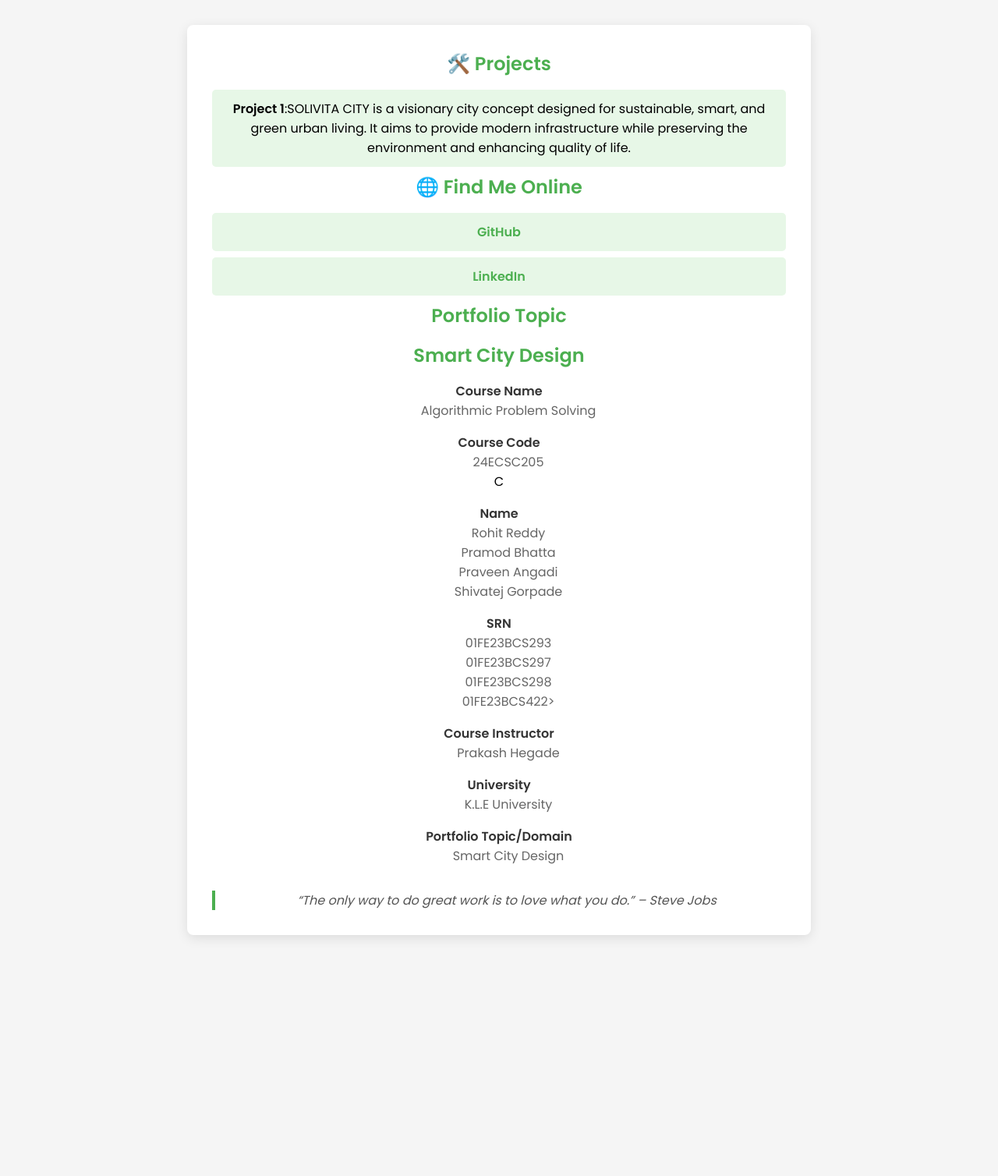
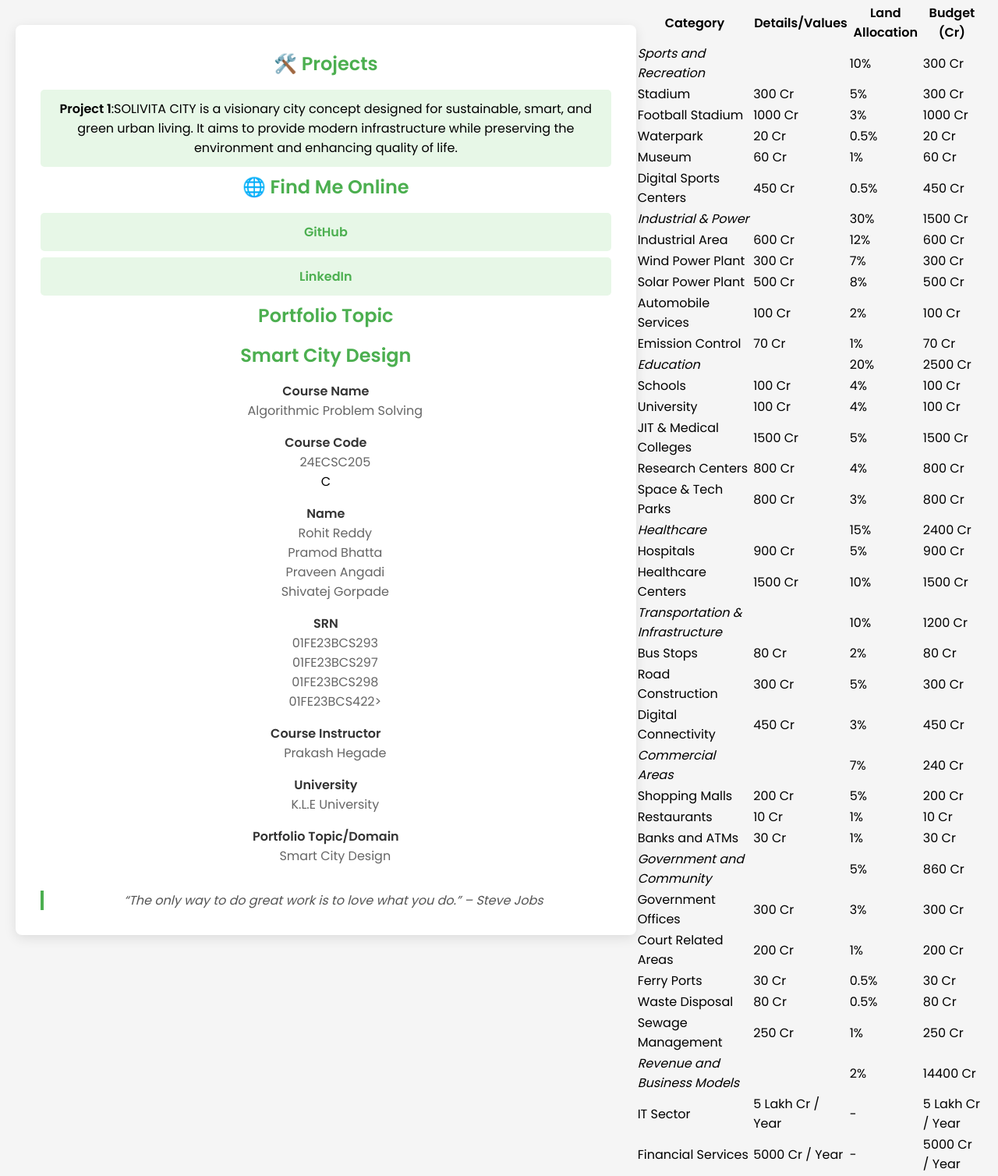
Before and after one commit to 01fe23bcs298/Github.io, a plain HTML site: page index.html in a window 1280 px wide. Shown: the part 18-1526 px from the top of the page at 78% size. Before the commit the page ends 1237 px from the top, so only its background shows below. Drawn offline with Linux system fonts and the light colour scheme.

Commit message:
Update index.html
Signed-off-by: Praveen <praveenangadi242@gmail.com>

```diff
--- a/index.html
+++ b/index.html
@@ -57,5 +57,281 @@
 
         <blockquote>“The only way to do great work is to love what you do.” – Steve Jobs</blockquote>
     </section>
-</body>
+
+
+<table>
+  <thead>
+    <tr>
+      <th>Category</th>
+      <th>Details/Values</th>
+      <th>Land Allocation</th>
+      <th>Budget (Cr)</th>
+    </tr>
+  </thead>
+  <tbody>
+    <tr>
+      <td><em>Sports and Recreation</em></td>
+      <td></td>
+      <td>10%</td>
+      <td>300 Cr</td>
+    </tr>
+    <tr>
+      <td>Stadium</td>
+      <td>300 Cr</td>
+      <td>5%</td>
+      <td>300 Cr</td>
+    </tr>
+    <tr>
+      <td>Football Stadium</td>
+      <td>1000 Cr</td>
+      <td>3%</td>
+      <td>1000 Cr</td>
+    </tr>
+    <tr>
+      <td>Waterpark</td>
+      <td>20 Cr</td>
+      <td>0.5%</td>
+      <td>20 Cr</td>
+    </tr>
+    <tr>
+      <td>Museum</td>
+      <td>60 Cr</td>
+      <td>1%</td>
+      <td>60 Cr</td>
+    </tr>
+    <tr>
+      <td>Digital Sports Centers</td>
+      <td>450 Cr</td>
+      <td>0.5%</td>
+      <td>450 Cr</td>
+    </tr>
+    <tr>
+      <td><em>Industrial & Power</em></td>
+      <td></td>
+      <td>30%</td>
+      <td>1500 Cr</td>
+    </tr>
+    <tr>
+      <td>Industrial Area</td>
+      <td>600 Cr</td>
+      <td>12%</td>
+      <td>600 Cr</td>
+    </tr>
+    <tr>
+      <td>Wind Power Plant</td>
+      <td>300 Cr</td>
+      <td>7%</td>
+      <td>300 Cr</td>
+    </tr>
+    <tr>
+      <td>Solar Power Plant</td>
+      <td>500 Cr</td>
+      <td>8%</td>
+      <td>500 Cr</td>
+    </tr>
+    <tr>
+      <td>Automobile Services</td>
+      <td>100 Cr</td>
+      <td>2%</td>
+      <td>100 Cr</td>
+    </tr>
+    <tr>
+      <td>Emission Control</td>
+      <td>70 Cr</td>
+      <td>1%</td>
+      <td>70 Cr</td>
+    </tr>
+    <tr>
+      <td><em>Education</em></td>
+      <td></td>
+      <td>20%</td>
+      <td>2500 Cr</td>
+    </tr>
+    <tr>
+      <td>Schools</td>
+      <td>100 Cr</td>
+      <td>4%</td>
+      <td>100 Cr</td>
+    </tr>
+    <tr>
+      <td>University</td>
+      <td>100 Cr</td>
+      <td>4%</td>
+      <td>100 Cr</td>
+    </tr>
+    <tr>
+      <td>JIT & Medical Colleges</td>
+      <td>1500 Cr</td>
+      <td>5%</td>
+      <td>1500 Cr</td>
+    </tr>
+    <tr>
+      <td>Research Centers</td>
+      <td>800 Cr</td>
+      <td>4%</td>
+      <td>800 Cr</td>
+    </tr>
+    <tr>
+      <td>Space & Tech Parks</td>
+      <td>800 Cr</td>
+      <td>3%</td>
+      <td>800 Cr</td>
+    </tr>
+    <tr>
+      <td><em>Healthcare</em></td>
+      <td></td>
+      <td>15%</td>
+      <td>2400 Cr</td>
+    </tr>
+    <tr>
+      <td>Hospitals</td>
+      <td>900 Cr</td>
+      <td>5%</td>
+      <td>900 Cr</td>
+    </tr>
+    <tr>
+      <td>Healthcare Centers</td>
+      <td>1500 Cr</td>
+      <td>10%</td>
+      <td>1500 Cr</td>
+    </tr>
+    <tr>
+      <td><em>Transportation & Infrastructure</em></td>
+      <td></td>
+      <td>10%</td>
+      <td>1200 Cr</td>
+    </tr>
+    <tr>
+      <td>Bus Stops</td>
+      <td>80 Cr</td>
+      <td>2%</td>
+      <td>80 Cr</td>
+    </tr>
+    <tr>
+      <td>Road Construction</td>
+      <td>300 Cr</td>
+      <td>5%</td>
+      <td>300 Cr</td>
+    </tr>
+    <tr>
+      <td>Digital Connectivity</td>
+      <td>450 Cr</td>
+      <td>3%</td>
+      <td>450 Cr</td>
+    </tr>
+    <tr>
+      <td><em>Commercial Areas</em></td>
+      <td></td>
+      <td>7%</td>
+      <td>240 Cr</td>
+    </tr>
+    <tr>
+      <td>Shopping Malls</td>
+      <td>200 Cr</td>
+      <td>5%</td>
+      <td>200 Cr</td>
+    </tr>
+    <tr>
+      <td>Restaurants</td>
+      <td>10 Cr</td>
+      <td>1%</td>
+      <td>10 Cr</td>
+    </tr>
+    <tr>
+      <td>Banks and ATMs</td>
+      <td>30 Cr</td>
+      <td>1%</td>
+      <td>30 Cr</td>
+    </tr>
+    <tr>
+      <td><em>Government and Community</em></td>
+      <td></td>
+      <td>5%</td>
+      <td>860 Cr</td>
+    </tr>
+    <tr>
+      <td>Government Offices</td>
+      <td>300 Cr</td>
+      <td>3%</td>
+      <td>300 Cr</td>
+    </tr>
+    <tr>
+      <td>Court Related Areas</td>
+      <td>200 Cr</td>
+      <td>1%</td>
+      <td>200 Cr</td>
+    </tr>
+    <tr>
+      <td>Ferry Ports</td>
+      <td>30 Cr</td>
+      <td>0.5%</td>
+      <td>30 Cr</td>
+    </tr>
+    <tr>
+      <td>Waste Disposal</td>
+      <td>80 Cr</td>
+      <td>0.5%</td>
+      <td>80 Cr</td>
+    </tr>
+    <tr>
+      <td>Sewage Management</td>
+      <td>250 Cr</td>
+      <td>1%</td>
+      <td>250 Cr</td>
+    </tr>
+    <tr>
+      <td><em>Revenue and Business Models</em></td>
+      <td></td>
+      <td>2%</td>
+      <td>14400 Cr</td>
+    </tr>
+    <tr>
+      <td>IT Sector</td>
+      <td>5 Lakh Cr / Year</td>
+      <td>-</td>
+      <td>5 Lakh Cr / Year</td>
+    </tr>
+    <tr>
+      <td>Financial Services</td>
+      <td>5000 Cr / Year</td>
+      <td>-</td>
+      <td>5000 Cr / Year</td>
+    </tr>
+    <tr>
+      <td>Healthcare</td>
+      <td>75,000 Cr / Year</td>
+      <td>-</td>
+      <td>75,000 Cr / Year</td>
+    </tr>
+    <tr>
+      <td>Tourism</td>
+      <td>35,000 Cr / Year</td>
+      <td>-</td>
+      <td>35,000 Cr / Year</td>
+    </tr>
+    <tr>
+      <td>Construction</td>
+      <td>12,000 Cr / Year</td>
+      <td>-</td>
+      <td>12,000 Cr / Year</td>
+    </tr>
+    <tr>
+      <td>Education</td>
+      <td>10,000 Cr / Year</td>
+      <td>-</td>
+      <td>10,000 Cr / Year</td>
+    </tr>
+    <tr>
+      <td>Retail</td>
+      <td>50,000 Cr / Year</td>
+      <td>-</td>
+      <td>50,000 Cr / Year</td>
+    </tr>
+    <tr>
+      <td>Grants</td>
+      <td>8000 Cr / Year</td>
+      <td>-</td>
+      <td>8000 Cr / Year</td>
+
+ </body>
 </html>
```
